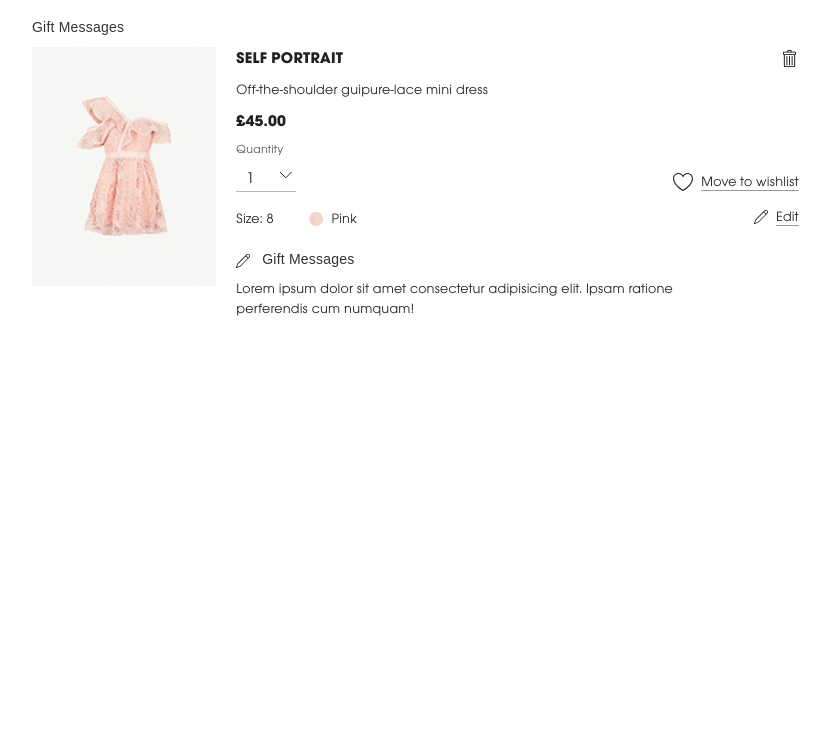
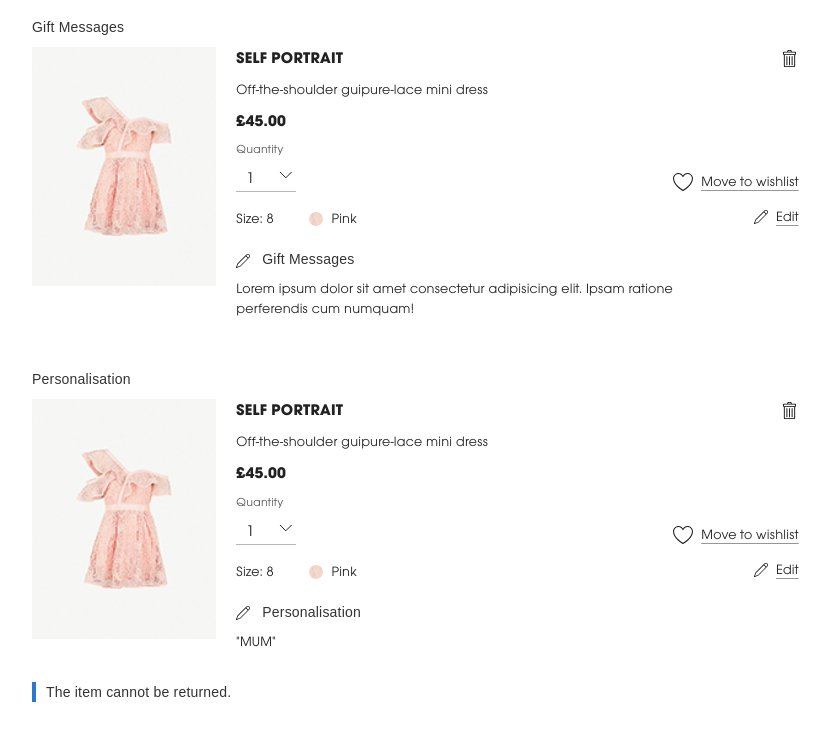
Before and after one commit to itsthomas/selfridges-pattern-library, a website: page molecules.html in a window 1280 px wide. Shown: the part 4698-5438 px from the top of the page, without its empty margins (28-858 px from the left). Before the commit the page ends 5137 px from the top, so only its background shows below. Drawn offline with nearby package versions, Linux system fonts and the light colour scheme; files that its build step writes are made by us from their sources; files whose address does not match are found by name.

Commit message:
Personalisation

```diff
--- a/molecules.html
+++ b/molecules.html
@@ -824,16 +824,105 @@
                 <div class="row">
                   <div class="col-xs-12 col-md-10">
                     <div class="text--icon">
+                      <!-- TODO: The icon needs to be changed -->
                       <img class="icon" src="/assets/img/icon/edit.svg" />
                       <span class="text--bold">Gift Messages</span>
                     </div>
                     <p class="text">
-                      Lorem ipsum dolor sit amet consectetur adipisicing elit. Ipsam ratione perferendis cum numquam!
+                      Lorem ipsum dolor sit amet consectetur adipisicing elit.
+                      Ipsam ratione perferendis cum numquam!
                     </p>
                   </div>
                 </div>
               </div>
+            </div>
+          </div>
+        </div>
 
+        <!-- =========================================
+              Shopping Bag - Personalisation
+        ========================================== -->
+        <div class="row">
+          <div class="col-xs-12 col-sm-6 col-md-8">
+            <p class="text--bold">Personalisation</p>
+
+            <div class="basket-product">
+              <div class="basket-product__image">
+                <img
+                  class="thumbnail"
+                  src="/assets/img/xs/product.jpg"
+                  alt="Example product"
+                  title="Example product"
+                />
+              </div>
+              <div class="basket-product__details">
+                <h3 class="heading--sub">Self portrait</h3>
+                <p class="text">Off-the-shoulder guipure-lace mini dress</p>
+                <h4 class="heading--sub">£45.00</h4>
+                <a href="" class="basket-product__remove">
+                  <img
+                    class="icon"
+                    src="/assets/img/icon/delete.svg"
+                    alt="Remove example product from your bag"
+                  />
+                </a>
+                <div class="row">
+                  <div class="col-xs-12 col-md-8 col-lg-6">
+                    <label class="basket-product__qty select-field">
+                      <span class="text--label">Quantity</span>
+                      <select class="control" name="quantity">
+                        <option value="xxs">1</option>
+                        <option value="xs">2</option>
+                        <option value="sm">3</option>
+                      </select>
+                    </label>
+
+                    <div class="basket-product__size">
+                      <p class="text mb-0">Size: 8</p>
+                    </div>
+
+                    <div class="basket-product__colour swatch-label">
+                      <img class="swatch" src="/assets/img/swatch/pink.jpg" />
+                      <span class="text">Pink</span>
+                    </div>
+                  </div>
+                  <div class="col-xs-12 col-md-4 col-lg-6">
+                    <div class="basket-product__links">
+                      <div class="basket-product__wishlist">
+                        <a class="link--icon">
+                          <img
+                            class="icon"
+                            src="/assets/img/icon/favourite.svg"
+                          />
+                          <span class="text">Move to wishlist</span>
+                        </a>
+                      </div>
+                      <div class="basket-product__edit">
+                        <a class="link--icon">
+                          <img class="icon" src="/assets/img/icon/edit.svg" />
+                          <span class="text">Edit</span>
+                        </a>
+                      </div>
+                    </div>
+                  </div>
+                </div>
+                <div class="row">
+                  <div class="col-xs-12 col-md-10">
+                    <div class="text--icon">
+                      <!-- TODO: The icon needs to be changed -->
+                      <img class="icon" src="/assets/img/icon/edit.svg" />
+                      <span class="text--bold">Personalisation</span>
+                    </div>
+                    <p class="text">
+                      "MUM"
+                    </p>
+                  </div>
+                </div>
+              </div>
+            </div>
+            <blockquote class="alert--info text--bold">
+              The item cannot be returned.
+            </blockquote>
           </div>
         </div>
       </div>
```
Lines whose indentation alone changed are shown as unchanged.
